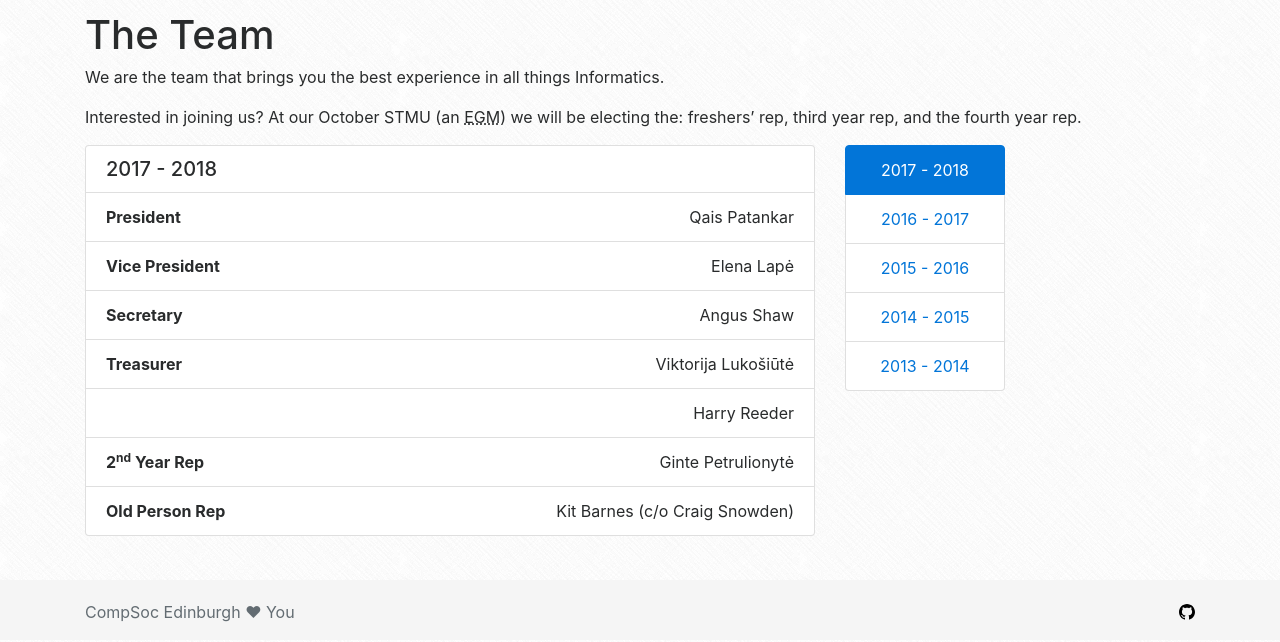
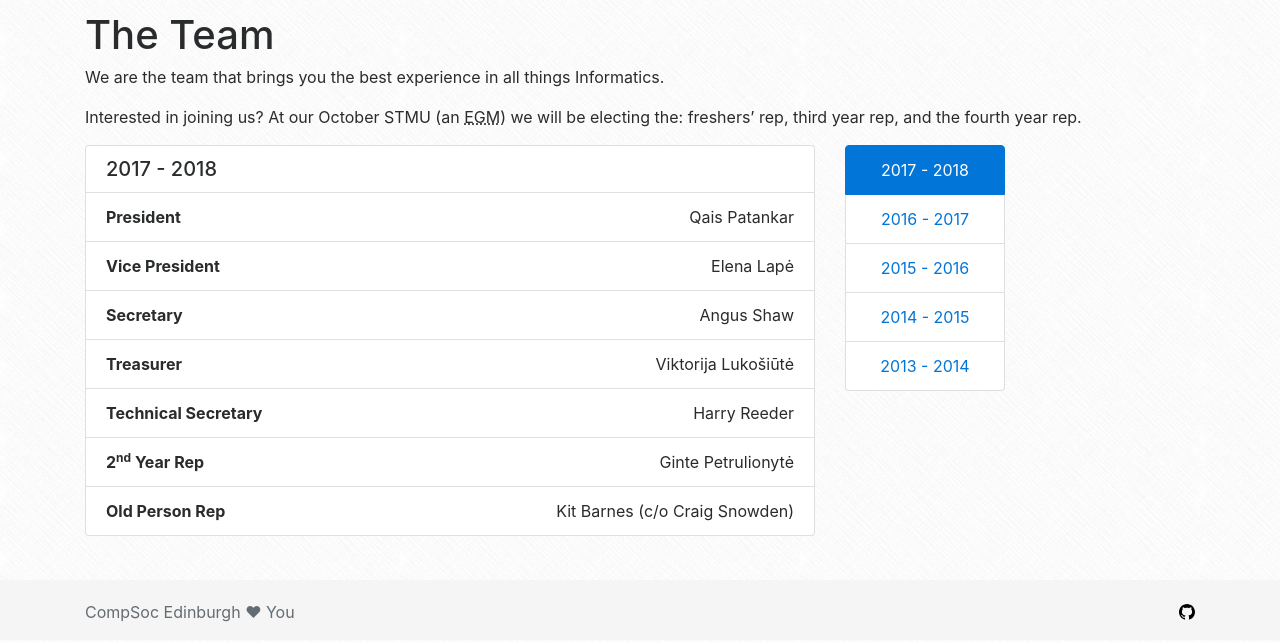
Before and after one commit to compsoc-edinburgh/website, a Jekyll site: the page built from _pages/team.md, in a window 1280 px wide. Shown: the part 344-986 px from the top of the page. Built offline with Jekyll 4.4.1, drawn with Linux system fonts in a browser that asks for light colours; nearby versions of some CDN libraries.

Commit message:
Fix typo in fe6f132

```diff
--- a/_data/committee/2017-2018.yml
+++ b/_data/committee/2017-2018.yml
@@ -15,6 +15,7 @@ members:
     role: Treasurer
 
   - name: Harry Reeder
+    role: Technical Secretary
     url: "http://harryreeder.co.uk/"
 
   #- name:
```
